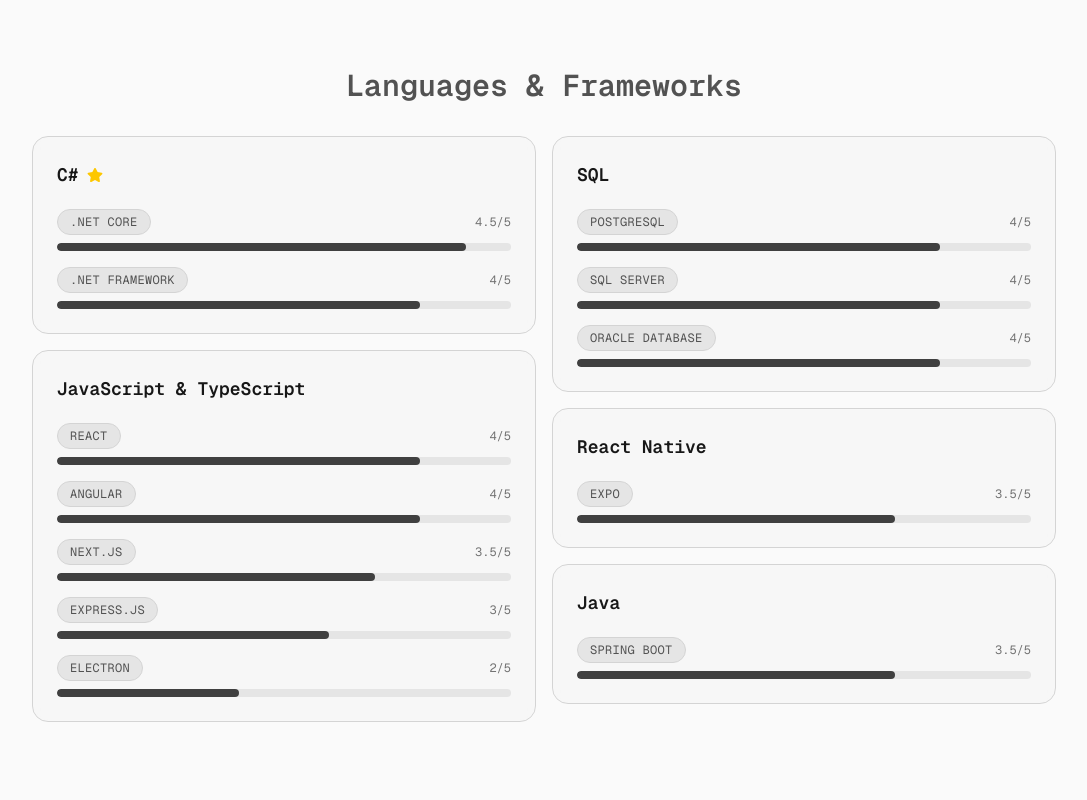
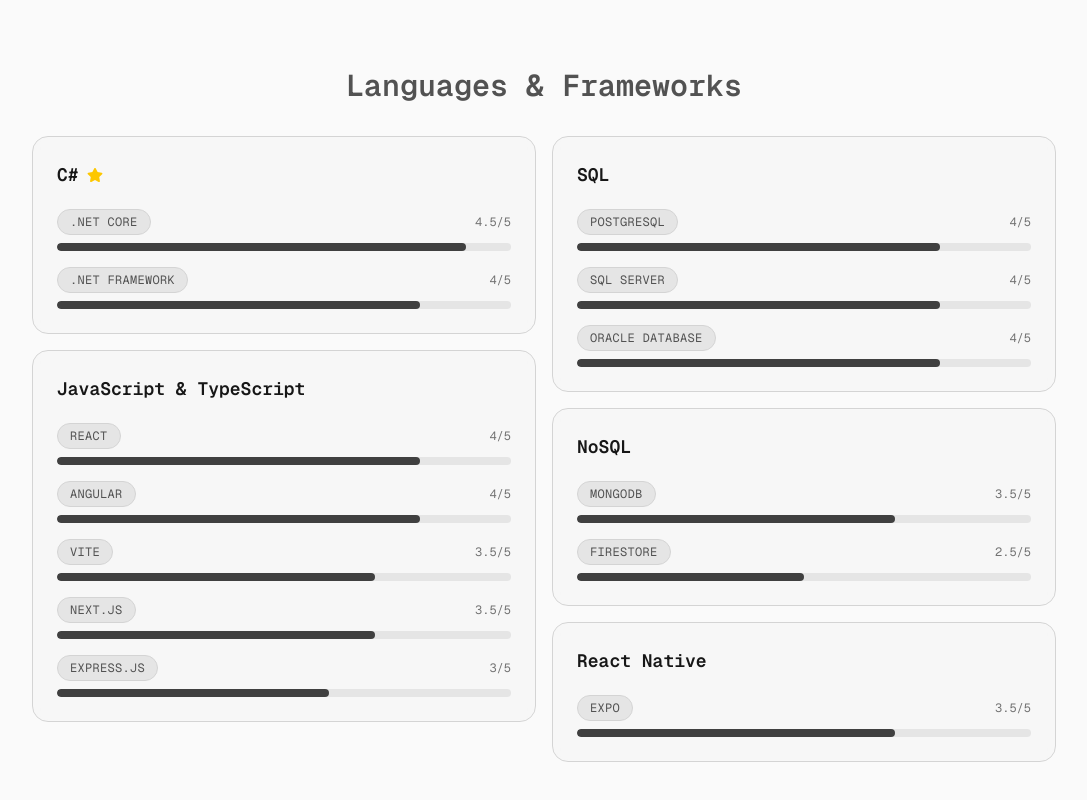
Before and after one commit to evan-guyot/portfolio, a Next.js app: page /en in a window 1280 px wide. Shown: the part 1099-1899 px from the top of the page, without its empty margins (96-1183 px from the left). Built offline with nearby package versions, Linux system fonts and the light colour scheme.

Commit message:
feat: add languages

```diff
--- a/app/[lang]/layout.tsx
+++ b/app/[lang]/layout.tsx
@@ -16,7 +16,8 @@ const geistMono = Geist_Mono({
 
 export const metadata: Metadata = {
   title: "Evan Guyot",
-  description: "Evan Guyot's website",
+  description:
+    "Evan Guyot's portfolio showcasing full-stack applications, real-time apps, and modern projects.",
 };
 
 export default function RootLayout({
--- a/app/data/languages.ts
+++ b/app/data/languages.ts
@@ -18,9 +18,9 @@ export const LANGUAGES = [
     skills: [
       { name: "React", level: 4 },
       { name: "Angular", level: 4 },
+      { name: "Vite", level: 3.5 },
       { name: "Next.js", level: 3.5 },
       { name: "Express.js", level: 3 },
-      { name: "Electron", level: 2 },
     ],
   },
   {
@@ -32,11 +32,14 @@ export const LANGUAGES = [
     ],
   },
   {
+    title: "NoSQL",
+    skills: [
+      { name: "MongoDB", level: 3.5 },
+      { name: "Firestore", level: 2.5 },
+    ],
+  },
+  {
     title: "React Native",
     skills: [{ name: "Expo", level: 3.5 }],
   },
-  {
-    title: "Java",
-    skills: [{ name: "Spring Boot", level: 3.5 }],
-  },
 ];
```
